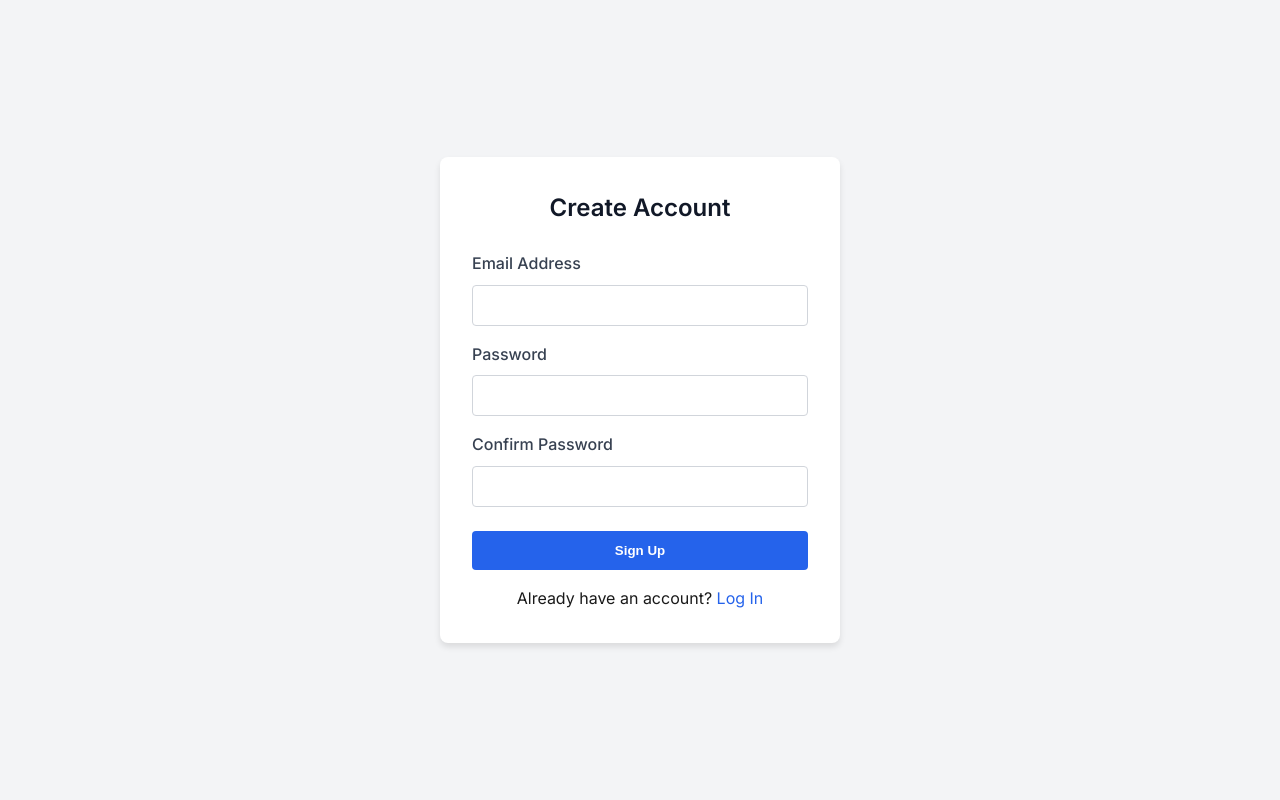
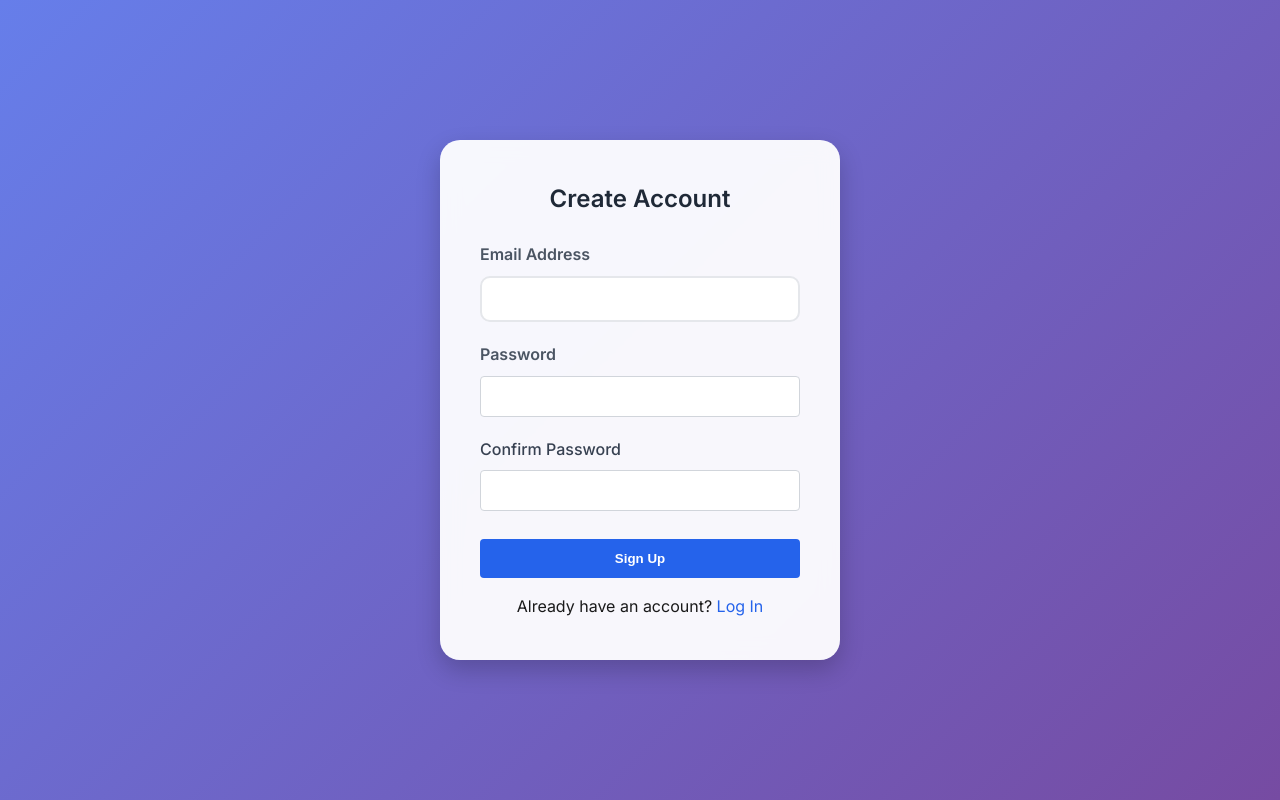
Before and after one commit to AbhishekArjun/pillgroup, a React (Vite) app: page /signup in a window 1280 px wide. Built offline with nearby package versions, Linux system fonts and the light colour scheme; no server answers.

Commit message:
Improve SignUpPage UI with glassmorphism and add Firebase config error handling

```diff
--- a/src/pages/SignUpPage.jsx
+++ b/src/pages/SignUpPage.jsx
@@ -1,6 +1,5 @@
 import { useState } from 'react';
 import { useNavigate, Link } from 'react-router-dom';
-import { useAuth } from '../components/AuthContext';
 import { createUserWithEmailAndPassword } from 'firebase/auth';
 import { auth } from '../firebase';
 import './PageAnimations.css';
@@ -25,7 +24,11 @@ function SignUpPage() {
       await createUserWithEmailAndPassword(auth, email, password);
       navigate('/welcome');
     } catch (err) {
-      setError(err.message || 'Failed to create account. Please try again.');
+      if (err.code === 'auth/configuration-not-found') {
+        setError('Authentication service is not properly configured. Please check your Firebase settings.');
+      } else {
+        setError(err.message || 'Failed to create account. Please try again.');
+      }
       console.error(err);
     } finally {
       setLoading(false);
@@ -33,26 +36,43 @@ function SignUpPage() {
   };
 
   return (
-    <div className="animated-page" style={{ display: 'flex', justifyContent: 'center', alignItems: 'center', minHeight: '100vh', backgroundColor: '#f3f4f6' }}>
-      <div style={{ padding: '2rem', backgroundColor: 'white', borderRadius: '8px', boxShadow: '0 4px 6px rgba(0,0,0,0.1)', width: '100%', maxWidth: '400px' }}>
-        <h2 style={{ textAlign: 'center', marginBottom: '1.5rem', color: '#111827' }}>Create Account</h2>
+    <div className="animated-page" style={{
+      minHeight: '100vh',
+      display: 'flex',
+      justifyContent: 'center',
+      alignItems: 'center',
+      background: 'linear-gradient(135deg, #667eea 0%, #764ba2 100%)',
+      padding: '20px'
+    }}>
+      <div style={{
+        padding: '2.5rem',
+        backgroundColor: 'rgba(255, 255, 255, 0.95)',
+        backdropFilter: 'blur(10px)',
+        borderRadius: '20px',
+        boxShadow: '0 10px 25px rgba(0,0,0,0.2)',
+        width: '100%',
+        maxWidth: '400px'
+      }}>
+        <h2 style={{ textAlign: 'center', marginBottom: '1.5rem', color: '#1f2937', fontWeight: '800' }}>Create Account</h2>
         {error && (
-          <div style={{ backgroundColor: '#fee2e2', color: '#b91c1c', padding: '0.75rem', borderRadius: '4px', marginBottom: '1rem', textAlign: 'center' }}>{error}</div>
+          <div style={{ backgroundColor: '#fee2e2', color: '#b91c1c', padding: '0.75rem', borderRadius: '8px', marginBottom: '1rem', textAlign: 'center', fontSize: '0.875rem' }}>{error}</div>
         )}
-        <form onSubmit={handleSubmit} style={{ display: 'flex', flexDirection: 'column', gap: '1rem' }}>
+        <form onSubmit={handleSubmit} style={{ display: 'flex', flexDirection: 'column', gap: '1.25rem' }}>
           <div>
-            <label htmlFor="email" style={{ display: 'block', marginBottom: '0.5rem', fontWeight: '500', color: '#374151' }}>Email Address</label>
+            <label htmlFor="email" style={{ display: 'block', marginBottom: '0.5rem', fontWeight: '600', color: '#4b5563' }}>Email Address</label>
             <input
               type="email"
               id="email"
               value={email}
               onChange={(e) => setEmail(e.target.value)}
               required
-              style={{ width: '100%', padding: '0.75rem', border: '1px solid #d1d5db', borderRadius: '4px', boxSizing: 'border-box' }}
+              style={{ width: '100%', padding: '0.85rem', border: '2px solid #e5e7eb', borderRadius: '10px', boxSizing: 'border-box', outline: 'none', transition: 'border-color 0.3s' }}
+              onFocus={(e) => e.target.style.borderColor = '#667eea'}
+              onBlur={(e) => e.target.style.borderColor = '#e5e7eb'}
             />
           </div>
           <div>
-            <label htmlFor="password" style={{ display: 'block', marginBottom: '0.5rem', fontWeight: '500', color: '#374151' }}>Password</label>
+            <label htmlFor="password" style={{ display: 'block', marginBottom: '0.5rem', fontWeight: '600', color: '#4b5563' }}>Password</label>
             <input
               type="password"
               id="password"
```
